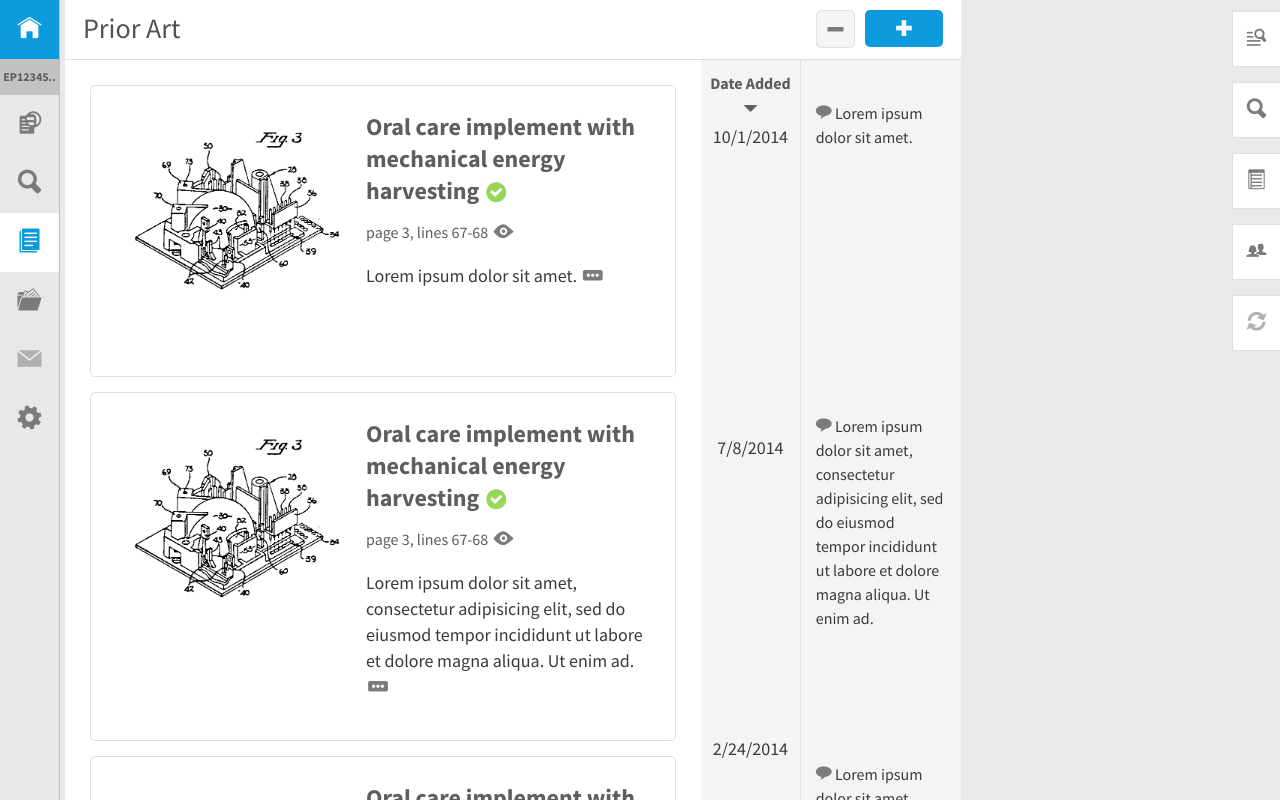
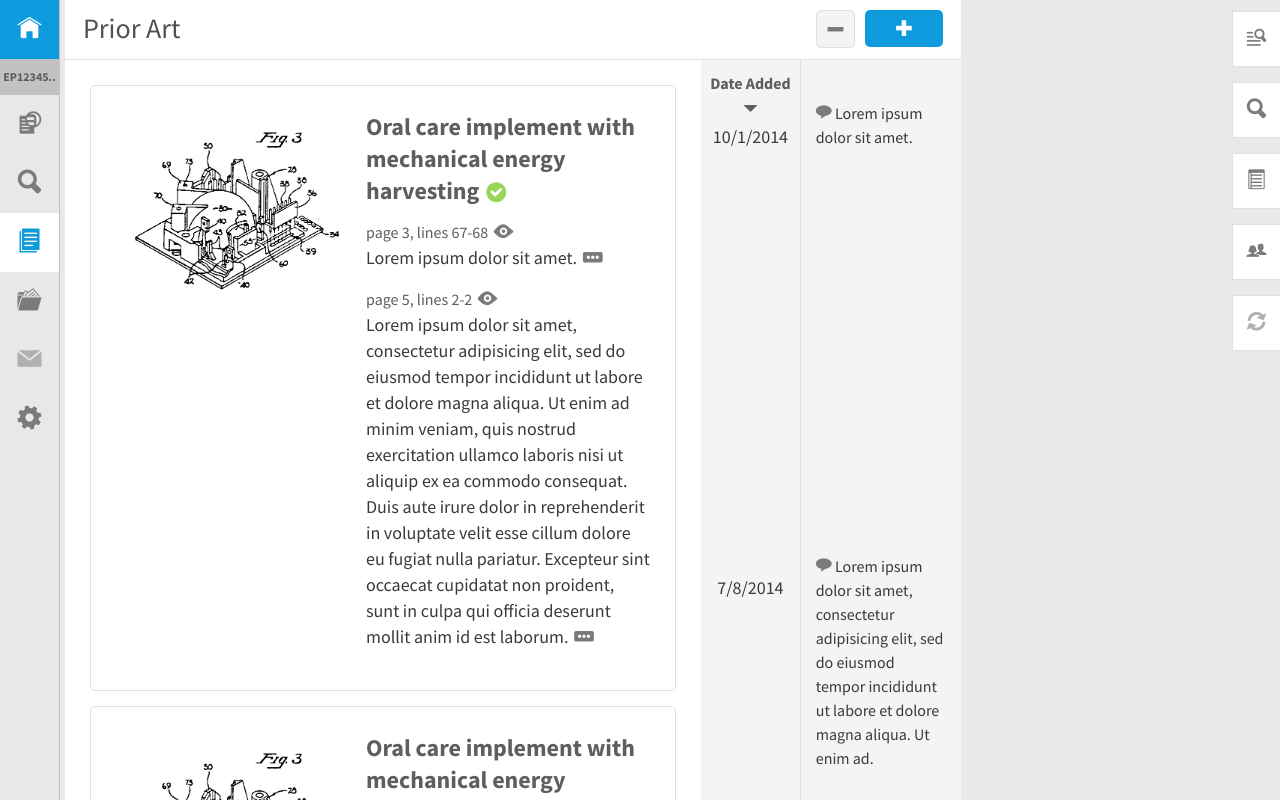
Before and after one commit to Edyt/pattern-library, a plain HTML site: page prior-art.html in a window 1280 px wide. Drawn offline with nearby package versions, Linux system fonts and the light colour scheme.

Commit message:
Added Prior Art Multi-Paragraph Description
In ~/prior-art.html

```diff
--- a/input-css/style.scss
+++ b/input-css/style.scss
@@ -1779,6 +1779,7 @@ aside.callout-box.warning {
 			}
 
 			p {
+				margin-top: 0;
 				margin-bottom: 15px;
 				margin-left: 250px;
 			}
--- a/prior-art.html
+++ b/prior-art.html
@@ -256,9 +256,19 @@
 							<img src="images/patent-figure.gif" alt="Patent Figure" />
 
 							<h2>Oral care implement with mechanical energy harvesting <span class="dijitIcon tpIconSuccessCircle"></span></h2>
+
 							<h4>page 3, lines 67-68 <span class="dijitIcon tpIconView"></span></h4>
 
 							<p>Lorem ipsum dolor sit amet. <span class="dijitIcon tpIconEllipses"></span></p>
+
+							<h4>page 5, lines 2-2 <span class="dijitIcon tpIconView"></span></h4>
+
+							<p>Lorem ipsum dolor sit amet, consectetur adipisicing elit, sed do eiusmod
+							tempor incididunt ut labore et dolore magna aliqua. Ut enim ad minim veniam,
+							quis nostrud exercitation ullamco laboris nisi ut aliquip ex ea commodo
+							consequat. Duis aute irure dolor in reprehenderit in voluptate velit esse
+							cillum dolore eu fugiat nulla pariatur. Excepteur sint occaecat cupidatat non
+							proident, sunt in culpa qui officia deserunt mollit anim id est laborum. <span class="dijitIcon tpIconEllipses"></span></p>
 						</div>
 
 						<div class="workspace-item" tabindex="0">
@@ -285,14 +295,14 @@
 					<div class="highlights-content">
 					<h5>Date Added <a href="#"><span class="dijitIcon tpIconDropdownArrow"></span></a></h5>
 						<p style="margin-top: -10px">10/1/2014</p>
-						<p style="margin-top: 285px">7/8/2014</p>
+						<p style="margin-top: 425px">7/8/2014</p>
 						<p style="margin-top: 275px">2/24/2014</p>
 					</div>
 
 					<div class="annotations-content">
 						<div style="margin-top: 31px" class="random-icon" id="ri-1"><p><span class="dijitIcon tpIconChatBubble"></span> Lorem ipsum dolor sit amet. </p></div>
 
-						<div style="margin-top: 225px" class="random-icon" id="ri-2"><p><span class="dijitIcon tpIconChatBubble"></span> Lorem ipsum dolor sit amet, consectetur adipisicing elit, sed do eiusmod tempor incididunt ut labore et dolore magna aliqua. Ut enim ad.</p></div>
+						<div style="margin-top: 365px" class="random-icon" id="ri-2"><p><span class="dijitIcon tpIconChatBubble"></span> Lorem ipsum dolor sit amet, consectetur adipisicing elit, sed do eiusmod tempor incididunt ut labore et dolore magna aliqua. Ut enim ad.</p></div>
 
 						<div style="margin-top: 92px" class="random-icon" id="ri-3"><p><span class="dijitIcon tpIconChatBubble"></span> Lorem ipsum dolor sit amet, consectetur adipisicing elit, sed do eiusmod tempor incididunt ut labore et dolore magna aliqua. Ut enim ad. Lorem ipsum dolor sit amet, consectetur adipisicing elit, sed do eiusmod tempor incididunt ut labore et dolore magna aliqua. Ut enim ad.</p></div>
 					</div>
```
Also changed, not shown: output-css/style.css.
